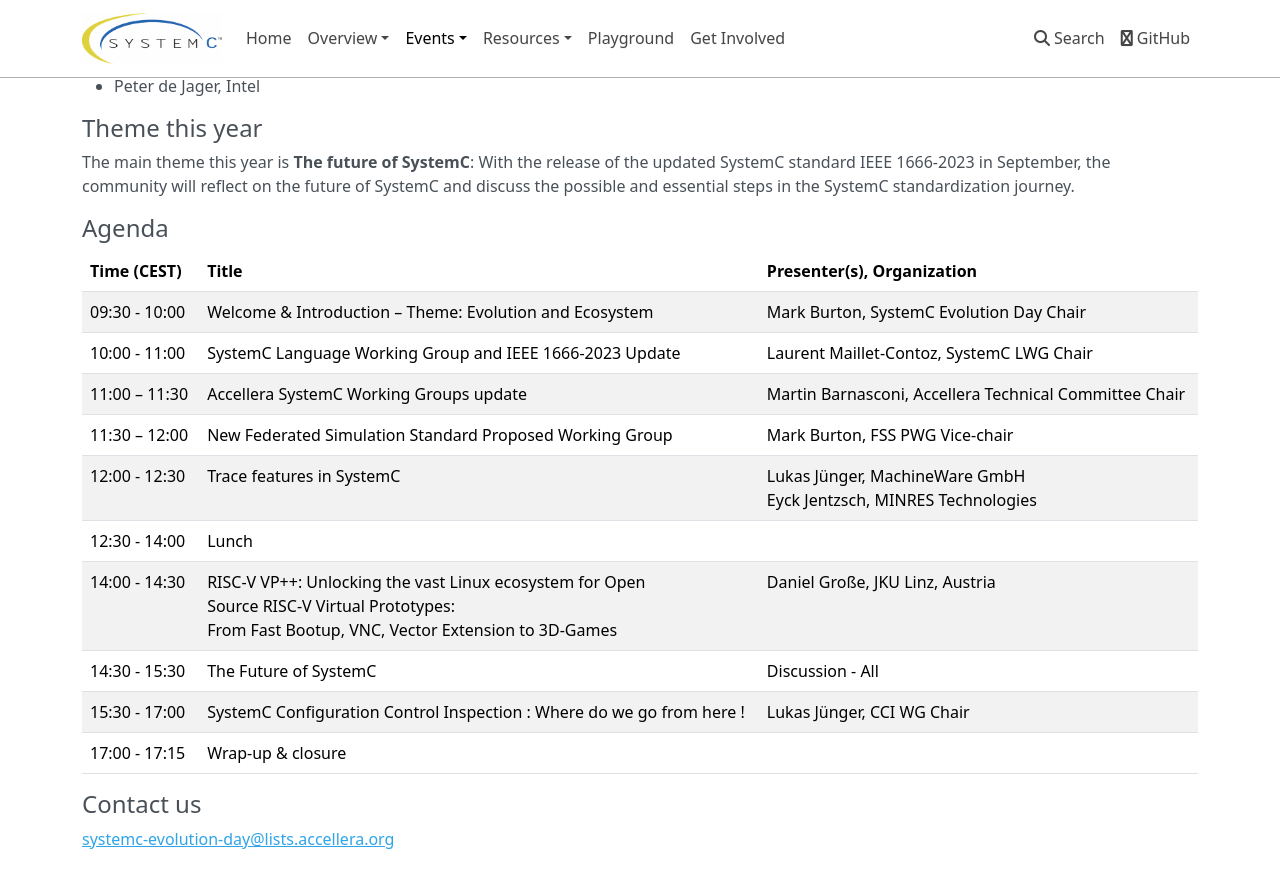
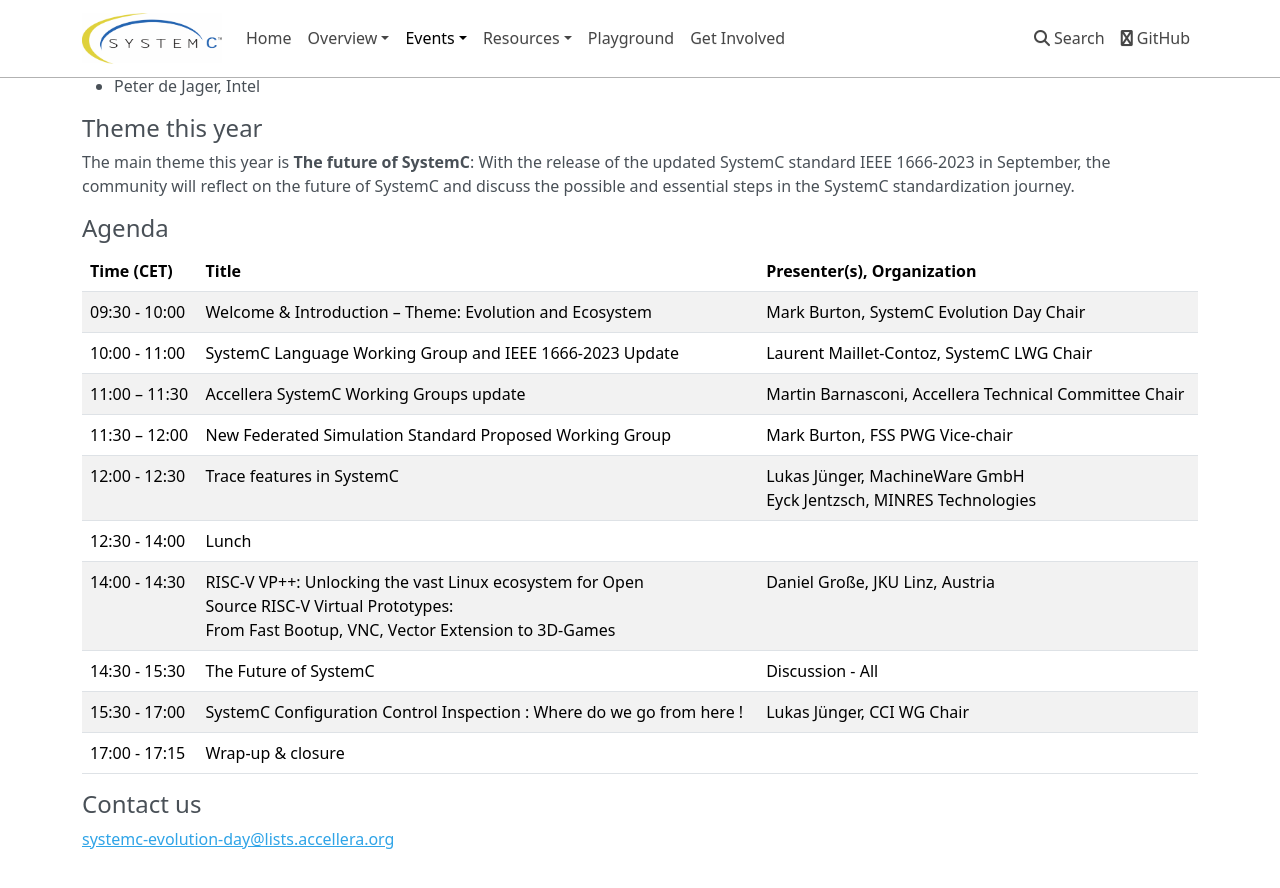
Before and after one commit to accellera-official/systemc.org, an MkDocs documentation site: the page built from docs/events/sced2023.md, in a window 1280 px wide and 900 px high, scrolled down 661 px. Shown: the top 888 px of the window. Built offline with MkDocs 1.6.1, drawn with Linux system fonts in a browser that asks for light colours; nearby versions of some CDN libraries.

Commit message:
CET
Signed-off-by: Martin Barnasconi <martin.barnasconi@nxp.com>

```diff
--- a/docs/events/sced2023.md
+++ b/docs/events/sced2023.md
@@ -35,7 +35,7 @@
 
 ## Agenda
 
-| Time (CEST)&nbsp;&nbsp; | Title | Presenter(s), Organization |
+| Time (CET)&nbsp;&nbsp; | Title | Presenter(s), Organization |
 | --------------------- | ---------------- | -------------------------------- |
 | 09:30 - 10:00 | Welcome & Introduction – Theme: Evolution and Ecosystem | Mark Burton, SystemC Evolution Day Chair |
 | 10:00 - 11:00 | SystemC Language Working Group and IEEE 1666-2023 Update | Laurent Maillet-Contoz, SystemC LWG Chair |
```
